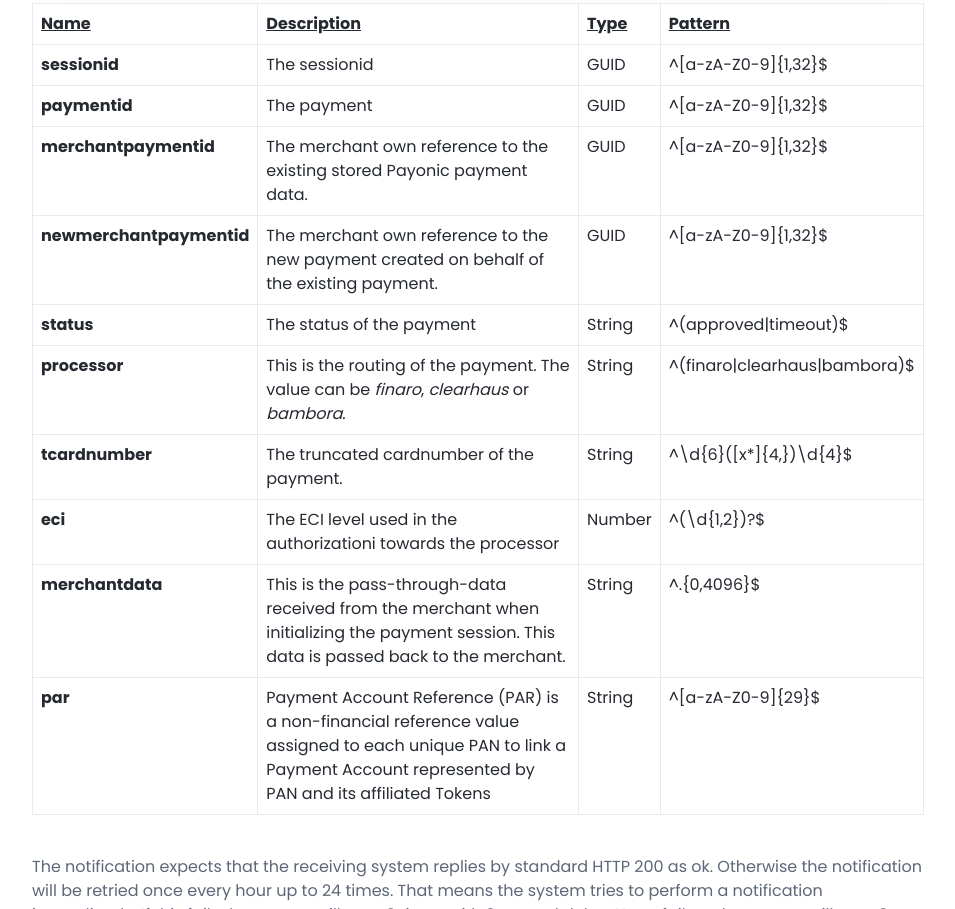
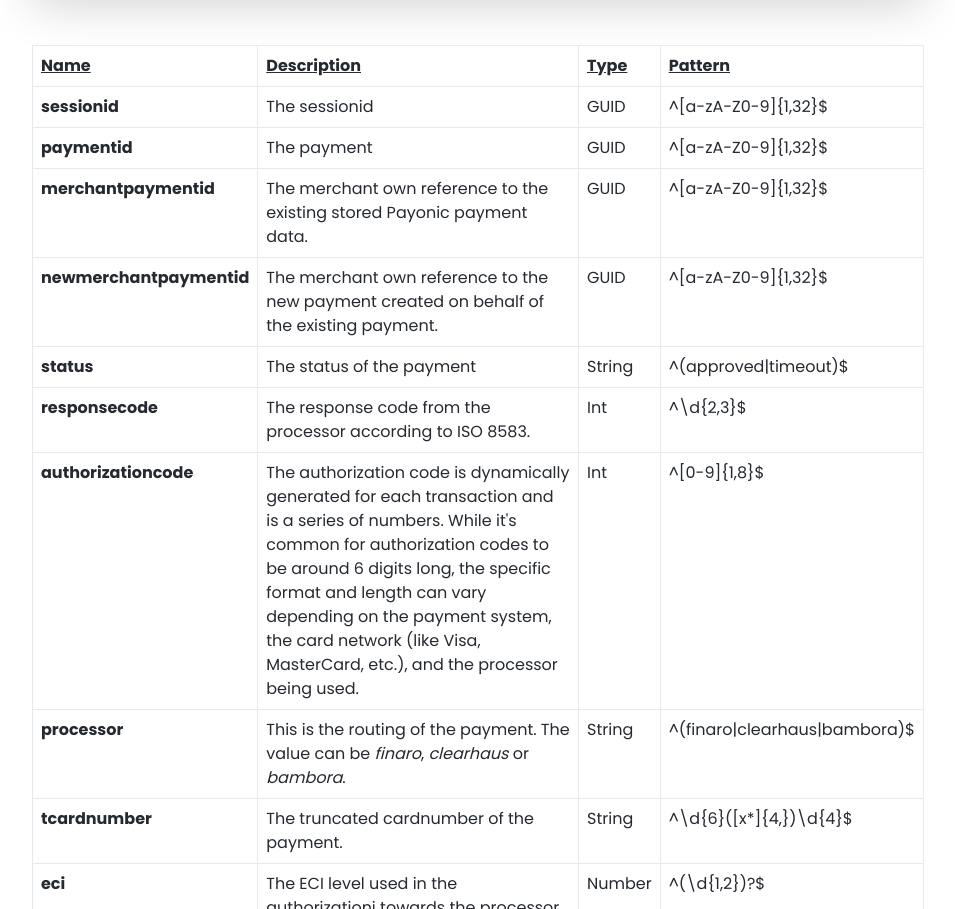
Before and after one commit to payonic/payonic.github.io, a plain HTML site: page docs-integration-hosted-fields.html in a window 1280 px wide. Shown: the part 7229-8138 px from the top of the page, without its empty margins (312-1267 px from the left). Drawn offline with nearby package versions, Linux system fonts and the light colour scheme.

Commit message:
added responsecode and authorizationcode to cit notification

```diff
--- a/docs-integration-hosted-fields.html
+++ b/docs-integration-hosted-fields.html
@@ -485,6 +485,8 @@
 	<span class="hljs-attr">"merchantpaymentid"</span>: <span class="hljs-string">"AAFF2451482d441ead8e28623697BB22"</span>,
 	<span class="hljs-attr">"newmerchantpaymentid"</span>: <span class="hljs-string">"eeee2451482d441ead8e28623697eeee"</span>,
 	<span class="hljs-attr">"status"</span>: <span class="hljs-string">"approved"</span>,
+	<span class="hljs-attr">"responsecode"</span>: <span class="hljs-string">"00"</span>,
+	<span class="hljs-attr">"authorizationcode"</span>: <span class="hljs-string">"654321"</span>,
 	<span class="hljs-attr">"processor"</span>: <span class="hljs-string">"finaro"</span>,
 	<span class="hljs-attr">"tcardnumber"</span>: <span class="hljs-string">"457123xxxxxx4578"</span>,
 	<span class="hljs-attr">"eci"</span>: <span class="hljs-string">"07"</span>,
@@ -532,6 +534,18 @@
 										<td>The status of the payment</td>
 										<td>String</td>
 										<td>^(approved|timeout)$</td>
+									</tr>
+									<tr id="responsecode">
+										<th class="theme-bg-light">responsecode</th>
+										<td>The response code from the processor according to ISO 8583.</td>
+										<td>Int</td>
+										<td>^\d{2,3}$</td>
+									</tr>
+									<tr id="authorizationcode">
+										<th class="theme-bg-light">authorizationcode</th>
+										<td>The authorization code is dynamically generated for each transaction and is a series of numbers. While it's common for authorization codes to be around 6 digits long, the specific format and length can vary depending on the payment system, the card network (like Visa, MasterCard, etc.), and the processor being used.</td>
+										<td>Int</td>
+										<td>^[0-9]{1,8}$</td>
 									</tr>
 									<tr id="">
 										<th class="theme-bg-light">processor</th>
```
